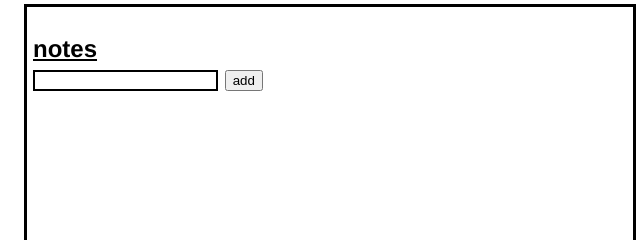
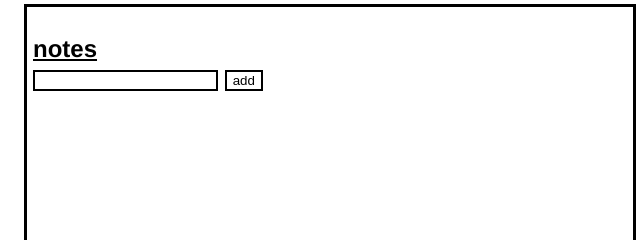
Before and after one commit to riah00/homepage, a plain HTML site: page index.html in a window 1280 px wide. Shown: the part 214-454 px from the top of the page, 316-956 px from the left. Drawn offline with nearby package versions, Linux system fonts and the light colour scheme; files whose address does not match are found by name.

Commit message:
added button style

```diff
--- a/src/style.css
+++ b/src/style.css
@@ -28,6 +28,10 @@ body {
 }
 strong {
   text-decoration: underline;
+}
+button {
+  background-color: white;
+  border: 2px solid black;
 }
 table {
   width: 100%;
```
